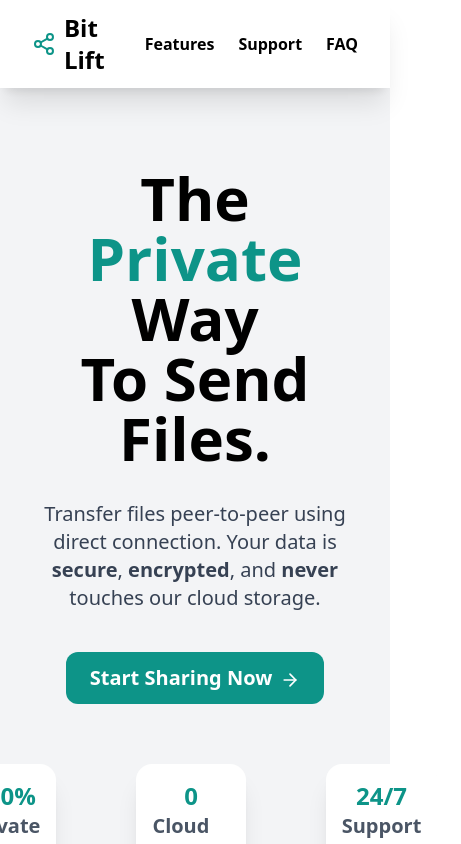
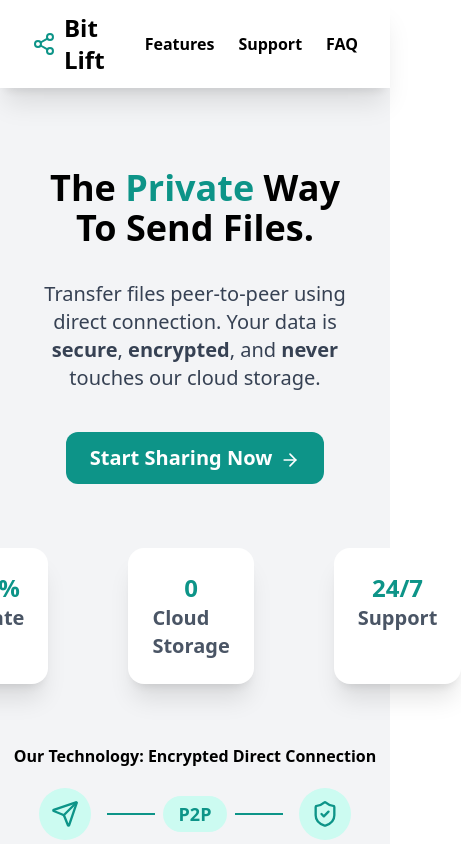
Before and after one commit to poison291/BitLift, a React (Vite) app in the folder client/: page / in a window 390 px wide. Shown: the top 844 px of the page, 461 px wide, since content can reach past the window. Built offline with nearby package versions, Linux system fonts and the light colour scheme; no server answers.

Commit message:
fixing responsiveness

```diff
--- a/client/package.json
+++ b/client/package.json
@@ -10,10 +10,12 @@
     "preview": "vite preview"
   },
   "dependencies": {
+    "@headlessui/react": "^2.2.9",
     "@tailwindcss/vite": "^4.1.14",
     "lucide-react": "^0.545.0",
     "react": "^19.1.1",
     "react-dom": "^19.1.1",
+    "react-faq-component": "^1.3.4",
     "react-router-dom": "^7.9.4",
     "socket.io-client": "^4.8.1",
     "tailwindcss": "^4.1.14",
--- /dev/null
+++ b/client/src/Pages/Faq.jsx
@@ -0,0 +1,18 @@
+import React from 'react';
+import Navbar from '../Components/Navbar';
+
+const Faq = () => {
+  return (
+    <>
+      <Navbar />
+      <div className="flex select-none flex-col items-center justify-center min-h-screen space-y-4">
+        <h1 className="text-3xl text-primary font-semibold text-center">
+          🚧 FAQ UNDER CONSTRUCTION 🚧
+        </h1>
+        <p className="text-gray-600 text-center">(now get the fk out)</p>
+      </div>
+    </>
+  );
+};
+
+export default Faq;
--- a/client/src/Pages/Landing.jsx
+++ b/client/src/Pages/Landing.jsx
@@ -14,15 +14,15 @@ const Landing = () => {
 
   return (
     <>
-      <div className="bg-gray-100 min-h-scree select-none ">
+      <div className="bg-gray-100 min-h-screen select-none ">
         <Navbar />
         <div className="flex items-center justify-center mt-20 px-8">
           <div className="text-center max-w-4xl select-none">
-            <h1 className="text-6xl font-bold">
+           <h1 className="text-4xl sm:text-5xl md:text-6xl font-bold">
               The <span className="text-primary">Private </span>
               Way
             </h1>
-            <h1 className="text-6xl font-bold">To Send Files.</h1>
+           <h1 className="text-4xl sm:text-5xl md:text-6xl font-bold">To Send Files.</h1>
 
             <p className="text-xl font-normal mt-8 text-gray-700 max-w-2xl mx-auto">
               Transfer files peer-to-peer using direct connection. Your data is
@@ -39,21 +39,21 @@ const Landing = () => {
             </button>
           </div>
         </div>
-        <div className="flex mt-15 justify-center space-x-20 text-primary select-none">
-          <div className="flex flex-col items-center bg-white p-4 shadow-xl rounded-2xl ">
+        <div className="flex mt-16  justify-center space-x-20 text-primary select-none">
+          <div className="flex flex-col hover:shadow-2xl items-center bg-white p-6 shadow-xl rounded-2xl ">
             <span className="text-2xl font-bold">100%</span>
             <span className="text-gray-600 text-xl font-semibold">Private</span>
           </div>
 
-          <div className="flex flex-col items-center bg-white p-4 shadow-xl rounded-2xl ">
+          <div className="flex flex-col hover:shadow-2xl items-center bg-white p-6 shadow-xl rounded-2xl ">
             <span className="text-2xl font-bold">0</span>
             <span className="text-gray-600 text-xl font-semibold">
               Cloud Storage
             </span>
           </div>
 
-          <div className="flex flex-col items-center bg-white p-4 shadow-xl rounded-2xl ">
-            <span className="text-2xl font-bold">24/7</span>
+          <div className="flex flex-col hover:shadow-2xl items-center bg-white p-6 shadow-xl rounded-2xl ">
+            <span className="text-2xl  font-bold">24/7</span>
             <span className="text-gray-600 text-xl font-semibold">Support</span>
           </div>
         </div>
--- a/client/src/Route/Approute.jsx
+++ b/client/src/Route/Approute.jsx
@@ -4,6 +4,7 @@ import Landing from "../Pages/Landing";
 import Test from "../Pages/Test";
 import Share from "../Pages/Share";
 import Receive from "../Pages/Receive";
+import Faq from "../Pages/Faq";
 
 const Approute = () => {
   const router = createBrowserRouter([
@@ -24,6 +25,10 @@ const Approute = () => {
       path: "/share/:roomId",
       element: <Receive/>
     },
+    {
+      path: "/faq",
+      element: <Faq/>
+    }
   ]);
   return <RouterProvider router={router} />;
 };
```
Also changed, not shown: 2 other files (tests, documents, lock files or other folders).
